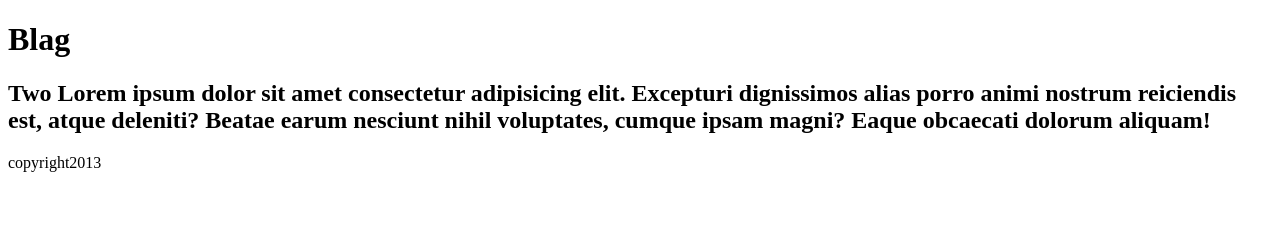
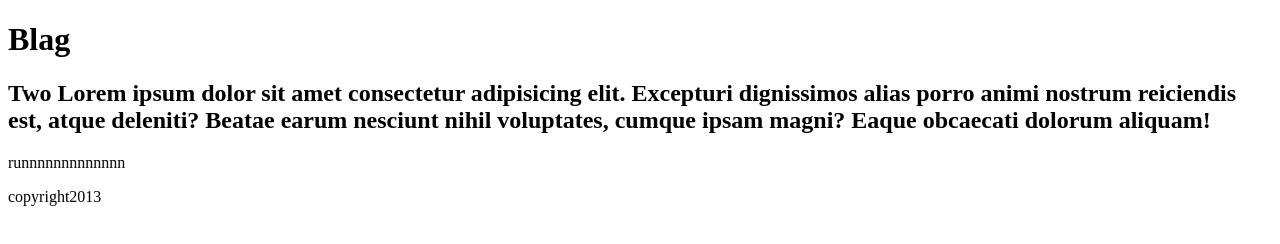
Before and after one commit to vinni-cmd/git-branching, a plain HTML site: page index.html in a window 1280 px wide. Drawn offline with Linux system fonts and the light colour scheme.

Commit message:
Add main

```diff
--- a/index.html
+++ b/index.html
@@ -15,6 +15,11 @@
       reiciendis est, atque deleniti? Beatae earum nesciunt nihil voluptates, cumque ipsam magni? Eaque obcaecati
       dolorum aliquam!</h2>
   </header>
+  <main>
+    <p>
+      runnnnnnnnnnnnn
+    </p>
+  </main>
 
   <footer>
     <p>copyright2013</p>
```
